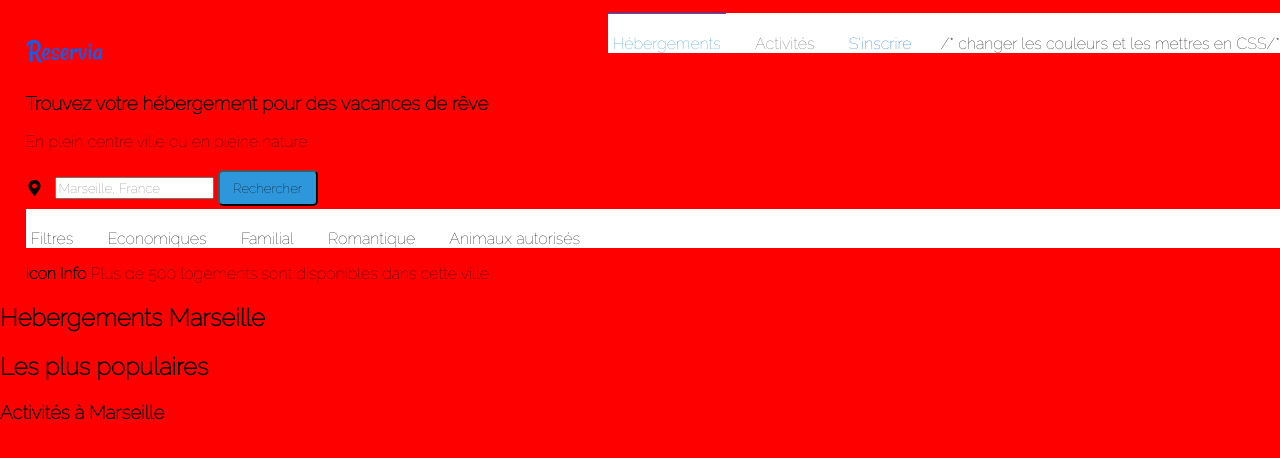
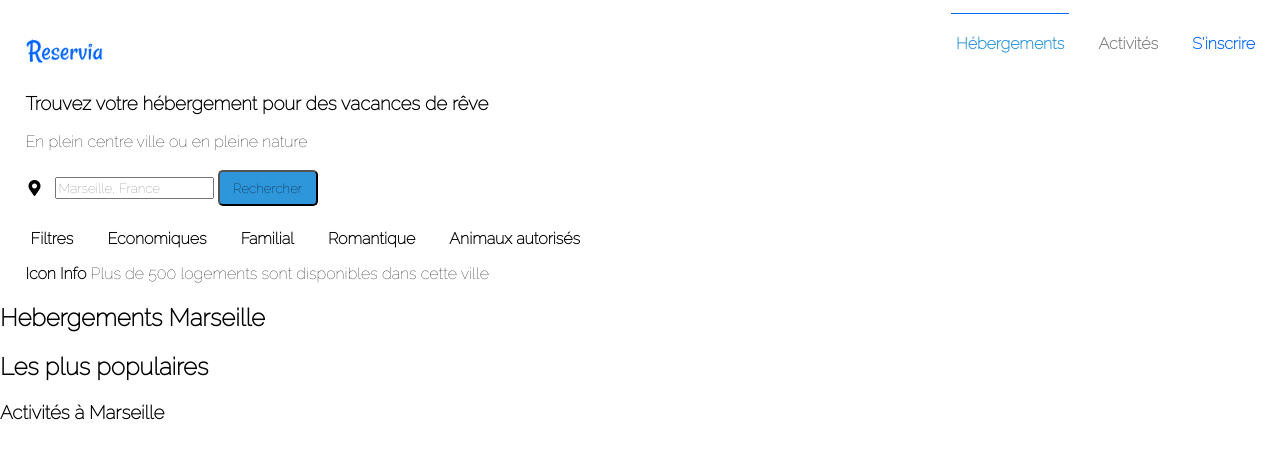
Before and after one commit to GerlandoMarsala/P2_Openclassrooms_Gerlando, a plain HTML site: page index.html in a window 1280 px wide. Drawn offline with Linux system fonts and the light colour scheme.

Commit message:
modification du menu

```diff
--- a/index.html
+++ b/index.html
@@ -24,16 +24,17 @@
         <nav>
 
             <div class="container-img">
-                <img src="../assets/images/logo/Reservia@3x.png" width="20%" alt="">
+                <img src="./assets/images/logo/Reservia@3x.png" width="20%" alt="">
             </div>
 
 
             <div class="menu">
                 <ul>
-                    <li class="active"><a href="#" style="color: rgb(46, 150, 219);">Hébergements</a></li>
-                    <li><a href="#" style="color: rgb(97, 97, 97)">Activités</a></li>
-                    <li><a href="#" style="color:#0065FC">S'inscrire</a></li>
-                    /* changer les couleurs et les mettres en CSS/*
+                    <li class="active"><a class="hebergements">Hébergements</a></li>
+                    <li><a class="activites">Activités</a></li>
+                    <li><a class="sinscrire">S'inscrire</a></li>
+
+
                 </ul>
             </div>
         </nav>
@@ -43,6 +44,7 @@
             <article>
                 <h1>Trouvez votre hébergement pour des vacances de rêve</h1>
                 <p>En plein centre ville ou en pleine nature</p>
+
 
                 <form>
                     <table>
@@ -56,7 +58,7 @@
                     </table>
                 </form>
 
-                <ul>
+                <ul class="filtres">
                     <li>Filtres</li>
                     <li>Economiques</li>
                     <li>Familial</li>
--- a/style/style.css
+++ b/style/style.css
@@ -14,7 +14,6 @@ header{
 
 h1 p{
     font-family: 'Raleway' sans-serif
-
 }
 
 ul{
@@ -23,7 +22,6 @@ ul{
     padding: 0;
     list-style-type: none;
 }
-
 
 a{
     text-decoration: none;
@@ -40,6 +38,7 @@ nav div{
 .container-img{
     padding-top: 20px;
 }
+
 .menu{
     float:right;
 }
@@ -61,27 +60,35 @@ td span {
 
 ul li{
     list-style-type: none;
-}
-
-
-
-ul li{
     display: inline-block;
     margin-right: 20px;
     padding: 20px 5px 0 5px;
 }
 
 
-button {
+button{
     display: inline-block;
     width: 100px;
     border-radius: 5px;
     padding: 8px;
     background-color: rgb(46, 150, 219)
-
 }
 
-body {
-    background-color: red;
+.hebergements{
+    color: rgb(46, 150, 219);
+    font-weight: bold;
+}
 
+.activites{
+    color: grey;
+    font-weight: bold;
 }
+
+.sinscrire{
+    color: #0065FC;
+    font-weight: bold;
+}
+
+.filtres{
+    font-weight: bold;
+}
```
